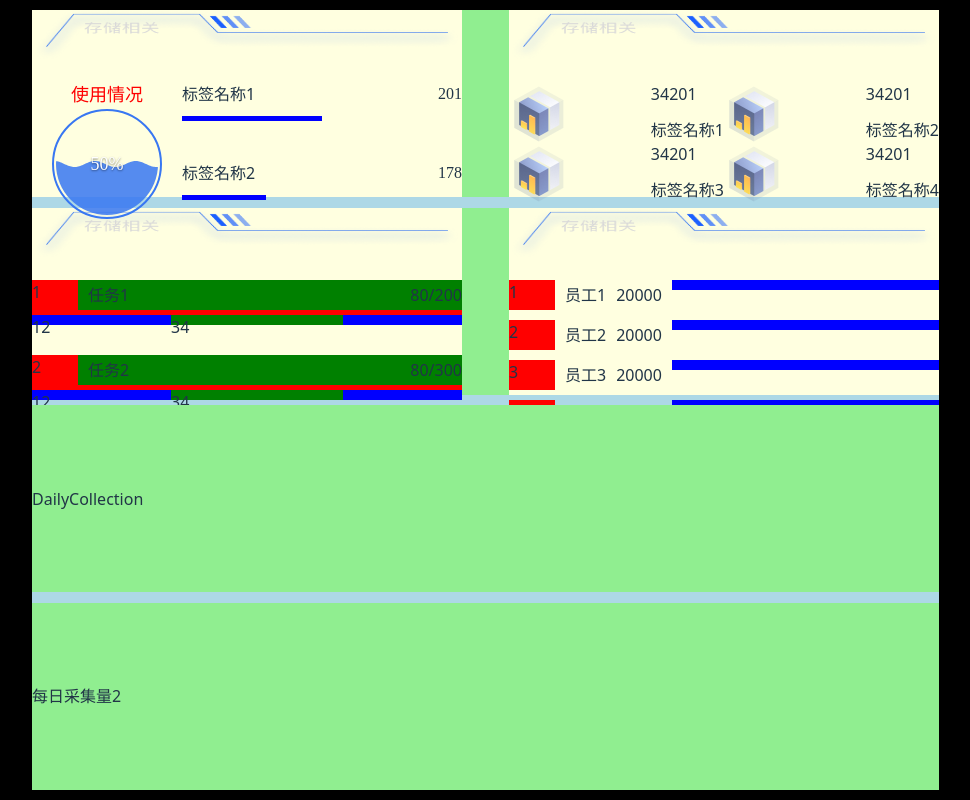
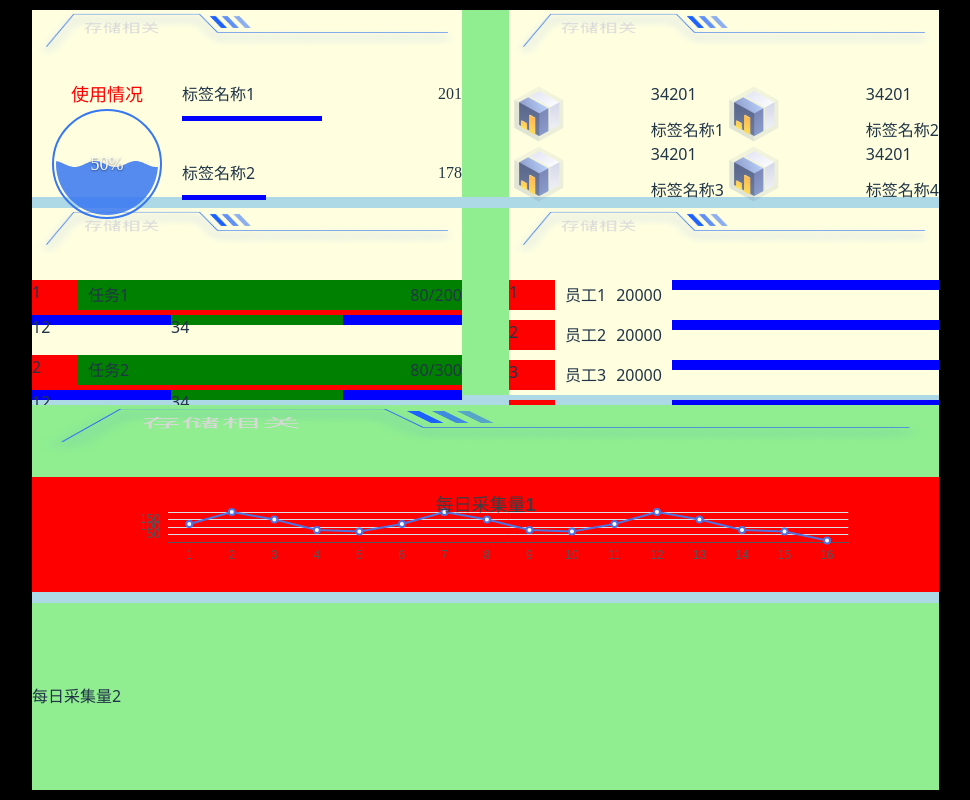
Before and after one commit to brookchenli/large-screen, a React (Vite) app: page / in a window 1280 px wide. Shown: the whole page, without its empty margins (26-996 px from the left). Built offline with nearby package versions, Linux system fonts and the light colour scheme.

Commit message:
feat:引入Echarts

```diff
--- a/package.json
+++ b/package.json
@@ -10,6 +10,8 @@
     "preview": "vite preview"
   },
   "dependencies": {
+    "echarts": "^6.0.0",
+    "echarts-for-react": "^3.0.5",
     "react": "^19.2.0",
     "react-dom": "^19.2.0"
   },
--- a/src/components/daily-collection/index.tsx
+++ b/src/components/daily-collection/index.tsx
@@ -1,29 +1,56 @@
+import "./index.less";
+import Panel from "@/components/panel";
+import ReactECharts from "echarts-for-react";
+
 export default function DailyCollection() {
-  const dailyCollection = [
-    {
-      data: "2025-12-19",
-      value: 34201,
+  const option = {
+    title: {
+      text: "每日采集量1",
     },
-    {
-      data: "2025-12-20",
-      value: 34201,
+    tooltip: {
+      trigger: "axis",
     },
-    {
-      data: "2025-12-21",
-      value: 34201,
+    xAxis: {
+      type: "category",
+      data: [
+        "1",
+        "2",
+        "3",
+        "4",
+        "5",
+        "6",
+        "7",
+        "8",
+        "9",
+        "10",
+        "11",
+        "12",
+        "13",
+        "14",
+        "15",
+        "16",
+      ],
     },
-    {
-      data: "2025-12-22",
-      value: 34201,
+    yAxis: {
+      type: "value",
     },
-    {
-      data: "2025-12-23",
-      value: 34201,
-    },
-    {
-      data: "2025-12-24",
-      value: 34201,
-    },
-  ];
-  return <div className="daily-collection">DailyCollection</div>;
+    series: [
+      {
+        name: "PV",
+        type: "line",
+        data: [
+          120, 200, 150, 80, 70, 120, 200, 150, 80, 70, 120, 200, 150, 80, 70,
+          10,
+        ],
+      },
+    ],
+  };
+  return (
+    <Panel title="每日采集量">
+      <ReactECharts
+        option={option}
+        style={{ height: "100%", width: "100%", backgroundColor: "red" }}
+      />
+    </Panel>
+  );
 }
```
Also changed, not shown: 1 other file (tests, documents, lock files or other folders).
